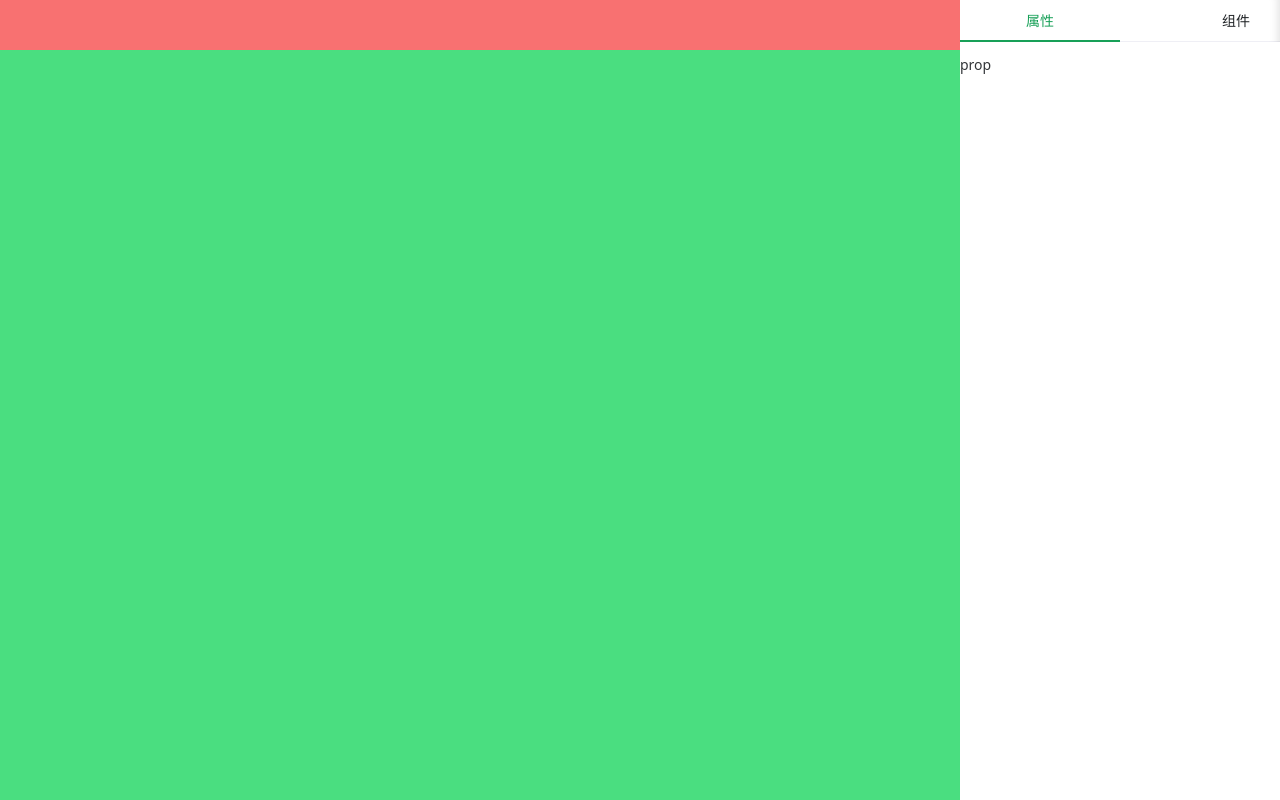
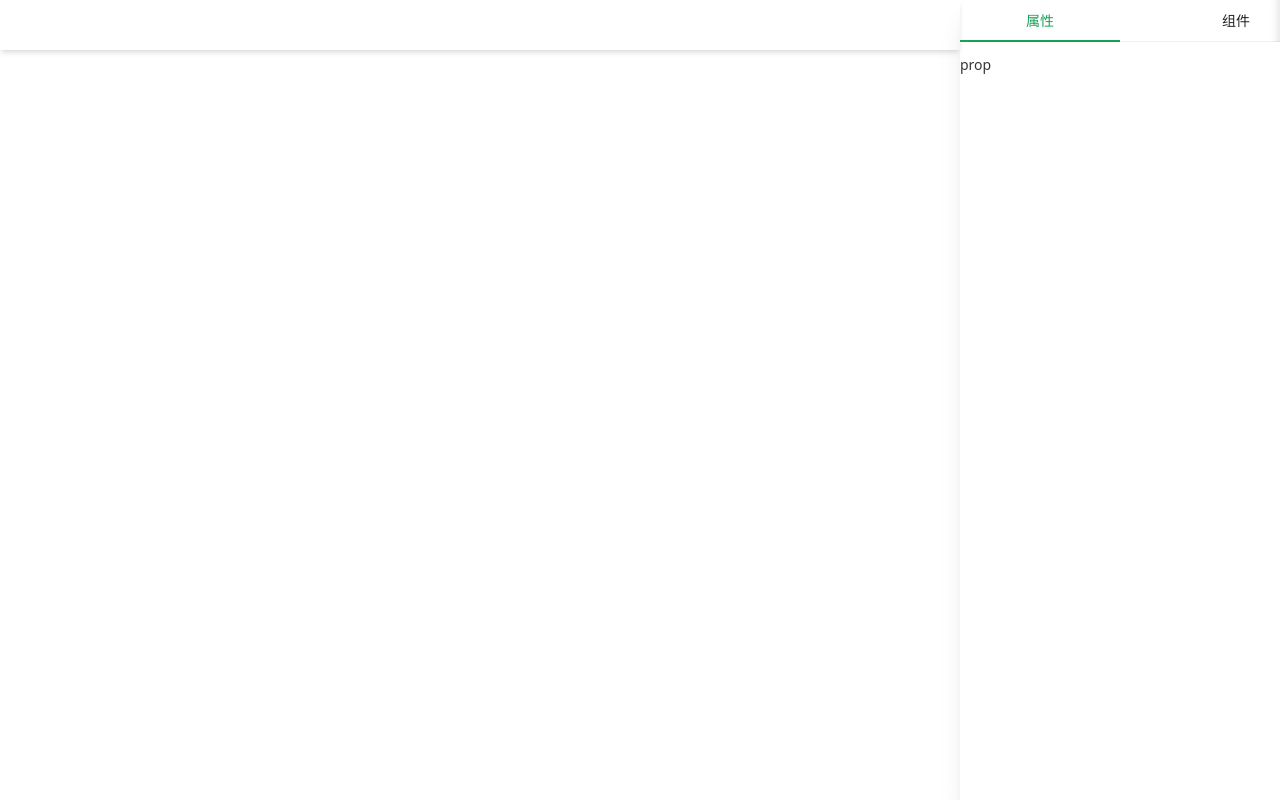
Before and after one commit to gjssss/openai-low-code, a Vue app: page / in a window 1280 px wide. Built offline with nearby package versions, Linux system fonts and the light colour scheme.

Commit message:
add shadow

```diff
--- a/src/components/side-bar/side-bar.vue
+++ b/src/components/side-bar/side-bar.vue
@@ -1,5 +1,5 @@
 <template>
-  <div class="w-sider-bar h-screen">
+  <div class="w-sider-bar h-screen shadow-xl">
     <n-tabs
       type="line"
       animated
--- a/src/views/index.vue
+++ b/src/views/index.vue
@@ -1,8 +1,8 @@
 <template>
   <div class="flex">
     <div class="h-screen w-content-screen">
-      <div class="bg-red h-top-tab w-full"></div>
-      <div class="bg-green h-web-container w-full"></div>
+      <div class="h-top-tab w-full shadow-md"></div>
+      <div class="h-web-container w-full"></div>
     </div>
     <side-bar></side-bar>
   </div>
```
